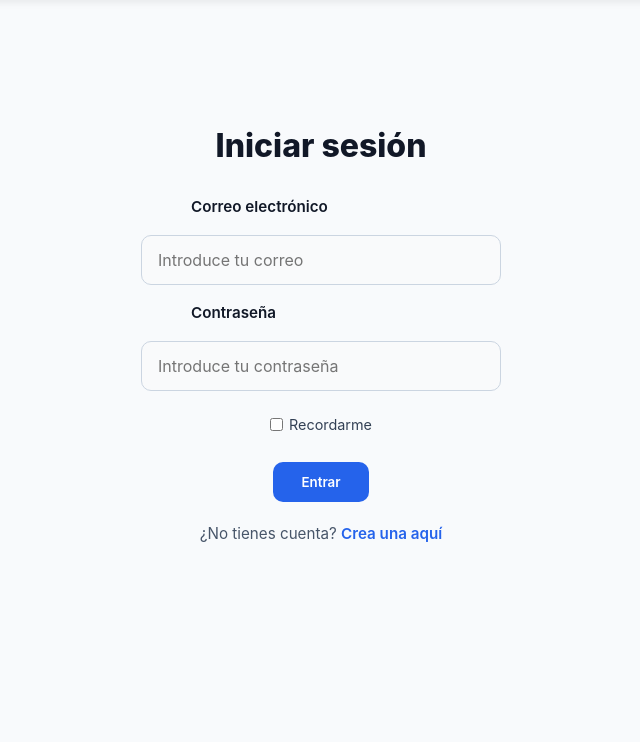
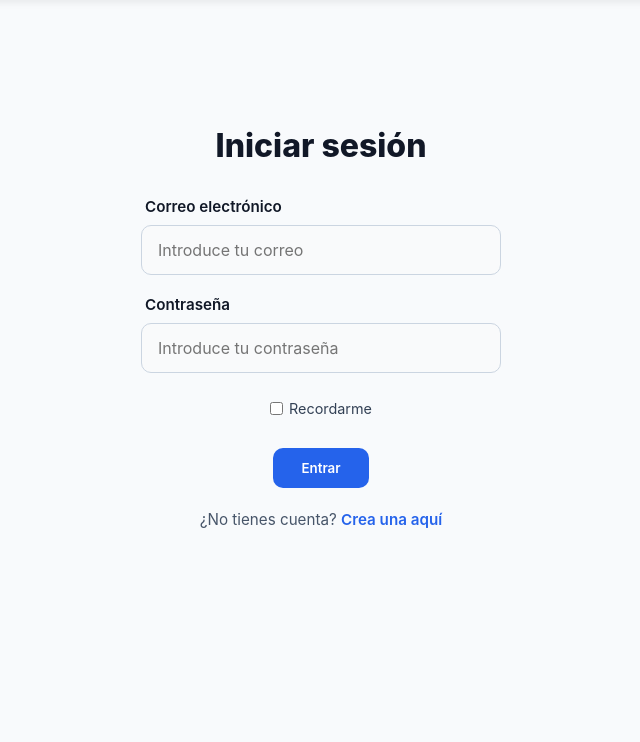
Before and after one commit to AtreyuLLevat/YourTOOlQuizz, a Flask app: page /login in a window 1280 px wide. Shown: the part 80-822 px from the top of the page, without its empty margins (319-959 px from the left). Run offline with Flask 3, Linux system fonts and the light colour scheme.

Commit message:
Add files via upload

```diff
--- a/templates/login.html
+++ b/templates/login.html
@@ -26,13 +26,29 @@ form {
   display: flex;
   flex-direction: column;
   align-items: center;
-  gap: 16px;
+  gap: 18px;
+  width: 100%;
+}
+
+.form-group {
+  width: 100%;
+  max-width: 360px;
+  display: flex;
+  flex-direction: column;
+  align-items: flex-start;
+}
+
+label {
+  font-weight: 600;
+  color: #111827;
+  font-size: 0.95rem;
+  margin-bottom: 6px;
+  margin-left: 2px;
 }
 
 input[type="email"],
 input[type="password"] {
   width: 100%;
-  max-width: 360px;
   padding: 14px 16px;
   border-radius: 10px;
   border: 1.5px solid #cbd5e1;
@@ -64,14 +80,6 @@ button[type="submit"]:hover {
   transform: translateY(-2px);
 }
 
-label {
-  align-self: flex-start;
-  margin-left: 50px;
-  font-weight: 600;
-  color: #111827;
-  font-size: 0.95rem;
-}
-
 .remember-me {
   display: flex;
   align-items: center;
@@ -83,12 +91,14 @@ label {
 
 /* Flash messages */
 .flash-message {
-  margin-top: 18px;
+  margin-top: 8px;
   font-size: 0.95rem;
   border-left: 4px solid;
   padding: 10px 14px;
   border-radius: 6px;
   text-align: left;
+  width: 100%;
+  max-width: 360px;
 }
 
 .flash-message.success { background: #e8f5e9; color: #2e7d32; border-color: #2e7d32; }
@@ -119,17 +129,21 @@ p a:hover {
   <form method="POST" novalidate>
     {{ form.hidden_tag() }}
 
+    <div class="form-group">
       <label>{{ form.email.label }}</label>
       {{ form.email(class="form-input", placeholder="Introduce tu correo") }}
       {% for error in form.email.errors %}
         <div class="flash-message error">{{ error }}</div>
       {% endfor %}
+    </div>
 
+    <div class="form-group">
       <label>{{ form.password.label }}</label>
       {{ form.password(class="form-input", placeholder="Introduce tu contraseña") }}
       {% for error in form.password.errors %}
         <div class="flash-message error">{{ error }}</div>
       {% endfor %}
+    </div>
 
     <div class="remember-me">
       {{ form.remember_me() }} <span>Recordarme</span>
```
Lines whose indentation alone changed are shown as unchanged.
